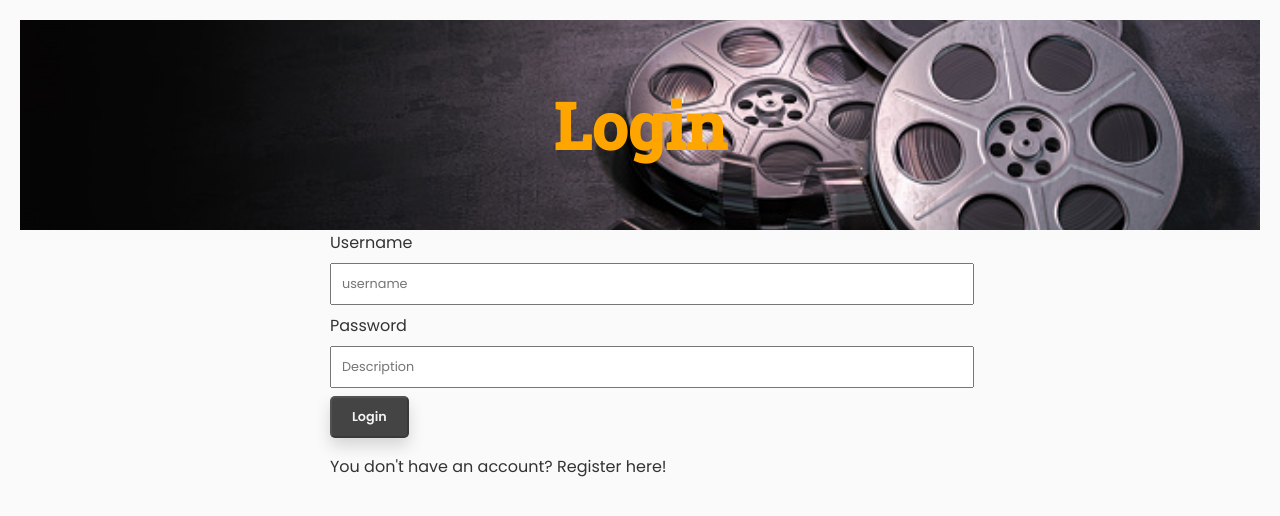
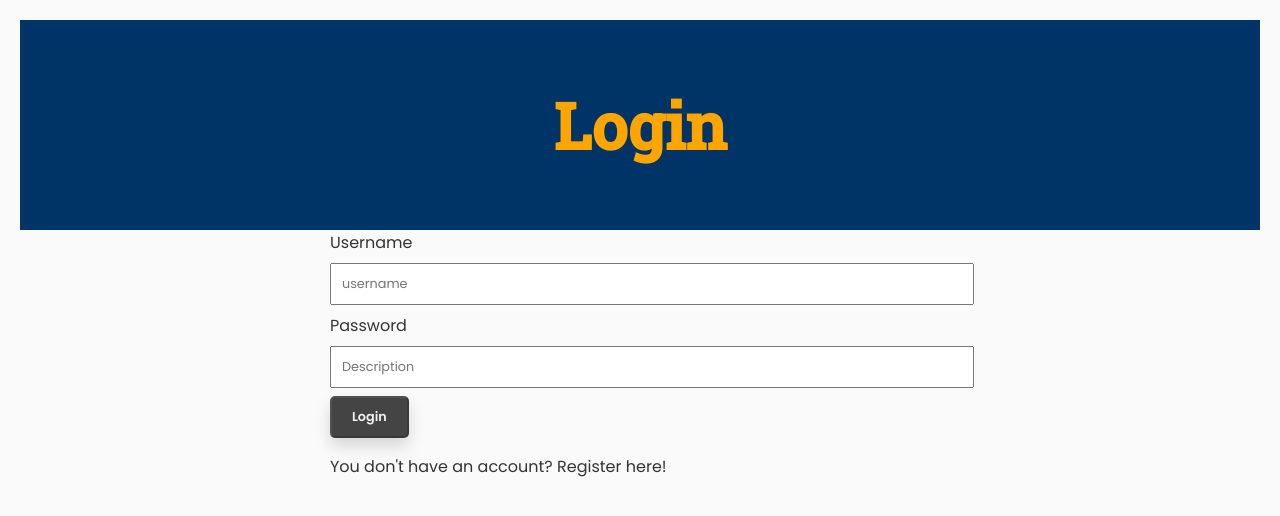
Before and after one commit to PrezBala/Project5FE, a React (Create React App) app: page / in a window 1280 px wide. Shown: the top 516 px of the page. Built offline with nearby package versions, Linux system fonts and the light colour scheme.

Commit message:
change colour theme and also moved logout button to the right of panel

```diff
--- a/src/App.css
+++ b/src/App.css
@@ -17,14 +17,12 @@ h1, h2, h3 {
 }
 
 .App-header {
+    position: relative;
     text-align: center;
     font-size: 2rem;
     padding: 20px;
-    background-image: url("/public/moviepanel.jpg");
-    background-size: cover;
-    background-repeat: no-repeat;
-    background-position: center;
-    color: #333;
+    background-color: #003366;
+    color: #FFF;
 }
 
 button {
@@ -97,7 +95,7 @@ button:disabled {
     border-bottom: 1px solid #CCC;
     padding-bottom: 10px;
     margin-bottom: 10px;
-    margin-top: 20px; /* Add this line */
+    margin-top: 20px;
     transition: transform 0.2s, box-shadow 0.2s;
     box-shadow: 0 0.5rem 1rem rgba(0,0,0,0.1);
 }
@@ -165,10 +163,21 @@ h1 .fa-film {
     transform: rotate(30deg);
 }
 
-.fa-sign-out-alt {
+.logout-button {
     position: absolute;
-    top: 20px;
+    top: 50%;
     right: 20px;
+    transform: translateY(-50%);
+    display: flex;
+    align-items: center;
     cursor: pointer;
-    font-size: 1.5rem;
+    font-size: 0.8rem;
 }
+
+.logout-button span {
+    margin-left: 10px;
+}
+
+.logout-button .fa-sign-out-alt {
+    font-size: 1.2rem;
+}
--- a/src/App.js
+++ b/src/App.js
@@ -73,7 +73,10 @@ function App() {
           <FontAwesomeIcon icon={faFilm} />
           <span>Movie rater</span>
         </h1>
-        <FontAwesomeIcon icon={faSignOutAlt} onClick={logoutUser} />
+        <div onClick={logoutUser} className="logout-button">
+          <FontAwesomeIcon icon={faSignOutAlt} />
+          <span>Log out</span>
+        </div>
       </header>
       <div className="layout">
         <div>
```
Also changed, not shown: public/bluefilm.jpg (added).
